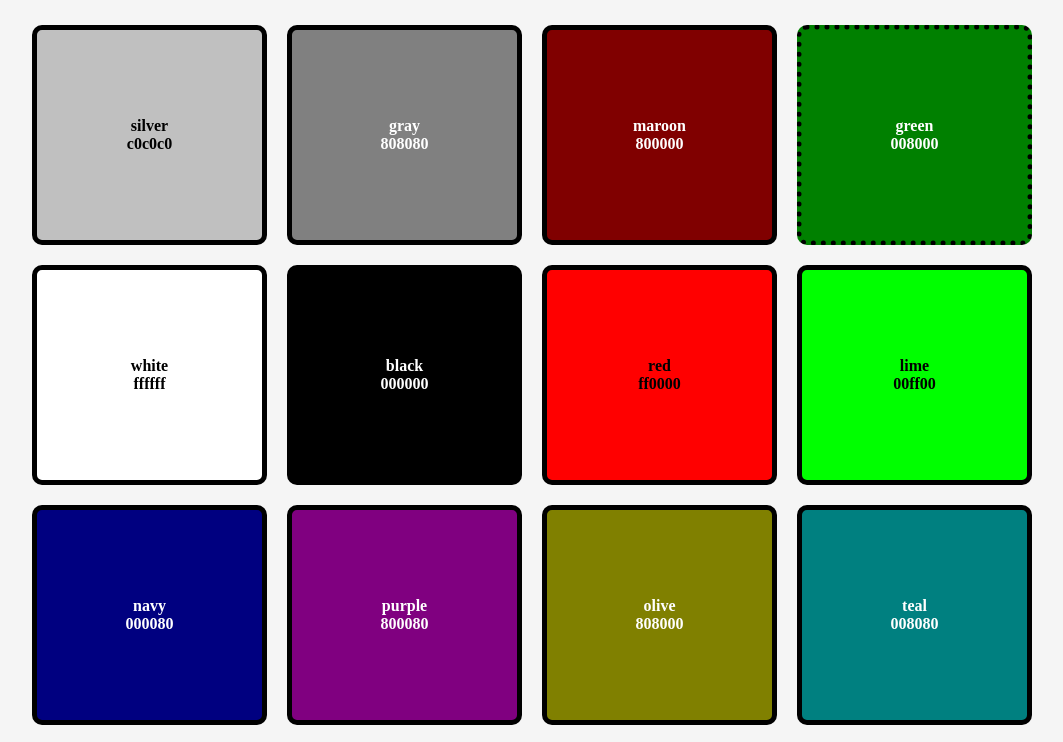
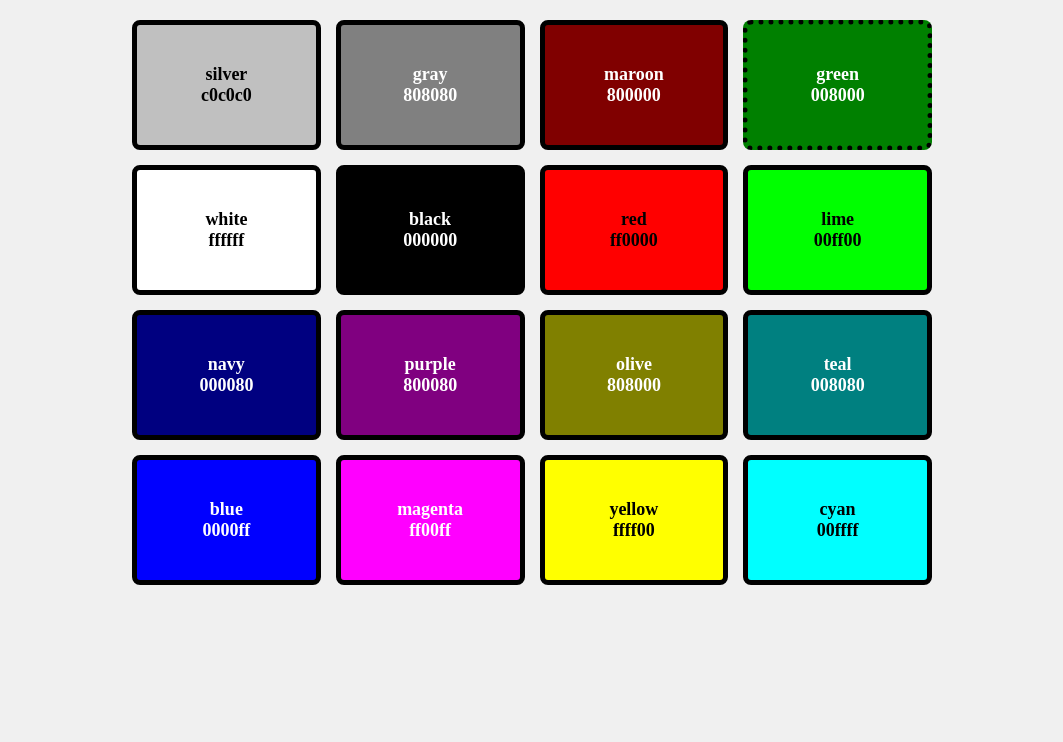
Before and after one commit to Oskus0/paletakolor-w, a plain HTML site: page index.html in a window 1280 px wide. Shown: the top 742 px of the page, without its empty margins (108-1171 px from the left). Drawn offline with Linux system fonts and the light colour scheme.

Commit message:
Update style.css

```diff
--- a/style.css
+++ b/style.css
@@ -1,28 +1,27 @@
 body {
-    margin: 5px;
-    padding: 20px;
-    background-color: #f5f5f5;
+    margin: 20px;
+    background-color: #f0f0f0;
 }
 
 .container {
     display: grid;
     grid-template-columns: repeat(4, 1fr);
-    gap: 20px;
-    max-width: 1000px;
+    gap: 15px;
+    max-width: 800px;
     margin: 0 auto;
 }
 
 .box {
-    padding: 30px 20px;
-    border-radius: 10px;
-    text-align: center;
-    min-height: 150px;
+    height: 120px;
+    border-radius: 8px;
     display: flex;
     flex-direction: column;
     justify-content: center;
     align-items: center;
     font-weight: bold;
-    border: 5px solid #000000 !important;
+    font-size: 18px;
+    text-align: center;
+    border: 5px solid black;
 }
 
 .silver {
@@ -43,77 +42,65 @@ body {
 .green {
     background-color: #008000;
     color: white;
-    border: 5px dotted #000000 !important;
+    border: 5px dotted black;
 }
 
 .white {
     background-color: #ffffff;
     color: black;
-    border: 5px solid #000000 !important;
 }
 
 .black {
     background-color: #000000;
     color: white;
-    border: 5px solid #000000 !important;
 }
 
 .red {
     background-color: #ff0000;
     color: black;
-    border: 5px solid #000000 !important;
 }
 
 .lime {
     background-color: #00ff00;
     color: black;
-    border: 5px solid #000000 !important;
 }
 
 .navy {
     background-color: #000080;
     color: white;
-    border: 5px solid #000000 !important;
 }
 
 .purple {
     background-color: #800080;
     color: white;
-    border: 5px solid #000000 !important;
 }
 
 .olive {
     background-color: #808000;
     color: white;
-    border: 5px solid #000000 !important;
 }
 
 .teal {
     background-color: #008080;
     color: white;
-    border: 5px solid #000000 !important;
 }
 
 .blue {
     background-color: #0000ff;
     color: white;
-    border: 5px solid #000000 !important;
 }
 
 .magenta {
     background-color: #ff00ff;
     color: white;
-    border: 5px solid #000000 !important;
 }
 
 .yellow {
     background-color: #ffff00;
     color: black;
-    border: 5px solid #000000 !important;
 }
 
 .cyan {
     background-color: #00ffff;
     color: black;
-    border: 5px solid #000000 !important;
 }
```
